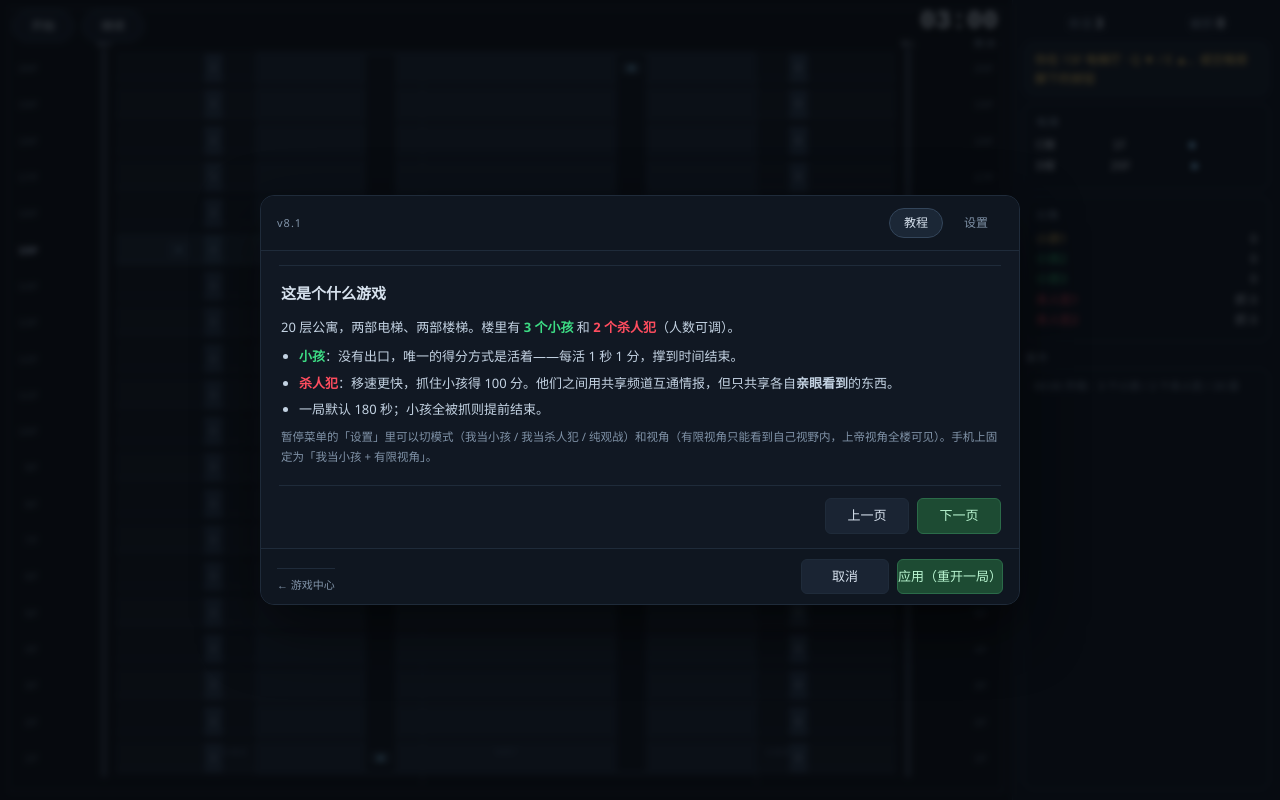
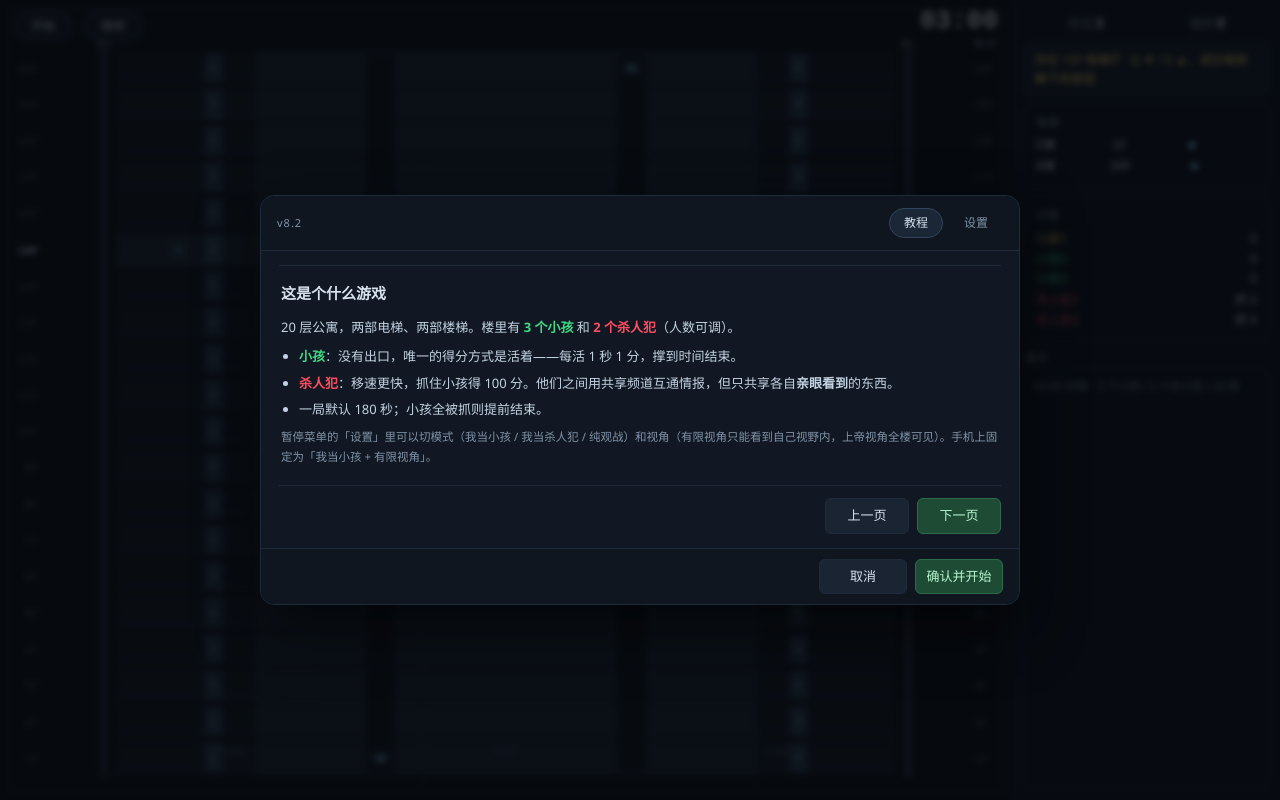
Before and after one commit to cyzhou2/elevator-kill, a plain HTML site: page index.html in a window 1280 px wide. Drawn offline with Linux system fonts and the light colour scheme.

Commit message:
v8.2: 应用按钮改名「确认并开始」，删掉游戏中心跳转链接

```diff
--- a/index.html
+++ b/index.html
@@ -3,7 +3,7 @@
 <head>
 <meta charset="utf-8" />
 <meta name="viewport" content="width=device-width, initial-scale=1, viewport-fit=cover" />
-<title>电梯公寓大逃杀 v8.1</title>
+<title>电梯公寓大逃杀 v8.2</title>
 <link rel="stylesheet" href="styles.css" />
 </head>
 <body>
@@ -60,7 +60,7 @@
 <div id="menu" class="hidden">
   <div class="menuCard">
     <div class="menuHead">
-      <span class="ver" id="menuVer">v8.1</span>
+      <span class="ver" id="menuVer">v8.2</span>
       <div class="tabs">
         <button class="tab on" data-tab="guide">教程</button>
         <button class="tab" data-tab="setup">设置</button>
@@ -144,10 +144,10 @@
     </div>
 
     <div class="menuFoot">
-      <a class="backlink" href="https://cyzhou2.github.io/cyzhou2GameCenter/" target="_blank" rel="noopener">← 游戏中心</a>
+
       <span class="spacer"></span>
       <button id="menuCancel" class="ghost">取消</button>
-      <button id="menuApply" class="primary">应用（重开一局）</button>
+      <button id="menuApply" class="primary">确认并开始</button>
     </div>
   </div>
 </div>
--- a/src/config.js
+++ b/src/config.js
@@ -4,7 +4,7 @@
 (function () {
   const EK = (globalThis.EK = globalThis.EK || {});
 
-  EK.VERSION = 'v8.1';
+  EK.VERSION = 'v8.2';
 
   const DEFAULTS = {
     floors: 20,
```
Also changed, not shown: 2 other files.
